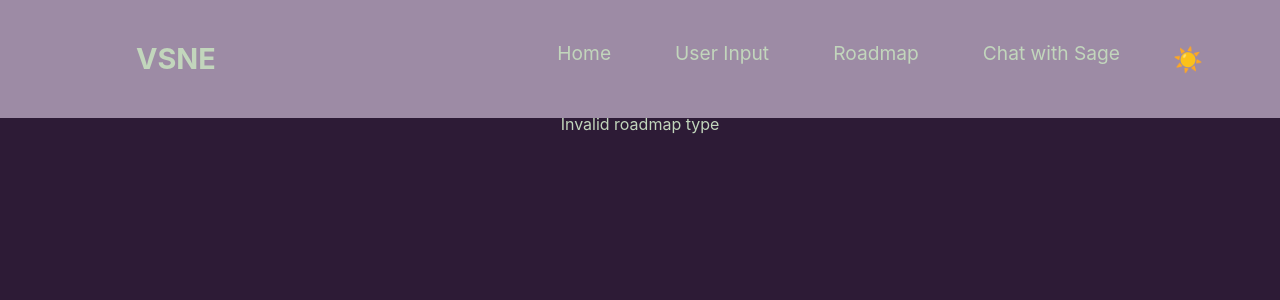
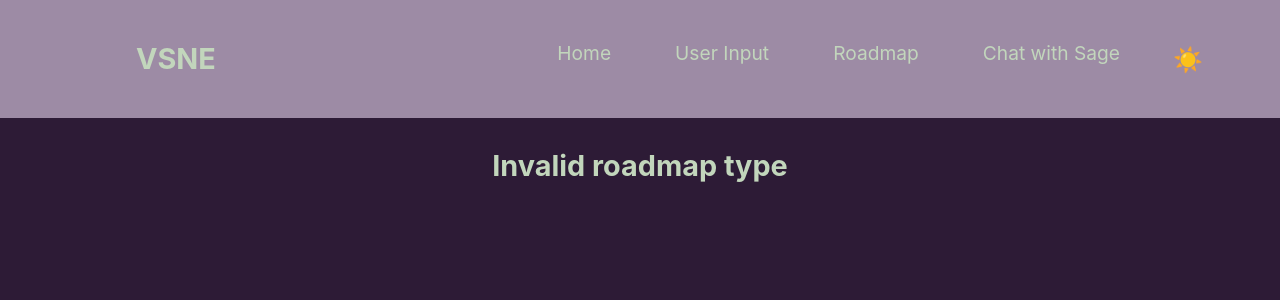
Before and after one commit to Nicsims98/Career_mentor_bot, a React (Vite) app: page /roadmap in a window 1280 px wide. Shown: the top 300 px of the page. Built offline with nearby package versions, Linux system fonts and the light colour scheme.

Commit message:
roadmap design

```diff
--- a/src/components/Roadmap.css
+++ b/src/components/Roadmap.css
@@ -120,6 +120,16 @@
     cursor: pointer;
 }
 
+.no-roadmap {
+    font-size: 1.8rem;
+    font-weight: bold;
+    color: var(--text-primary);
+    text-decoration: none;
+    transition: color 0.3s ease;
+    margin: 2rem auto;
+    text-align: center;
+}
+
 @media (min-width: 769px) {
     /* Keep hover behavior for desktop */
     .card-description {
--- a/src/components/Roadmap.jsx
+++ b/src/components/Roadmap.jsx
@@ -55,7 +55,7 @@ const Roadmap = ({ type }) => {
 
   const getRoadmapContent = () => {
     const steps = roadmapData[type];
-    if (!steps) return <div>Invalid roadmap type</div>;
+    if (!steps) return <div className='no-roadmap'>Invalid roadmap type</div>;
 
     const titles = {
       data: "Data Analytics Roadmap",
```
